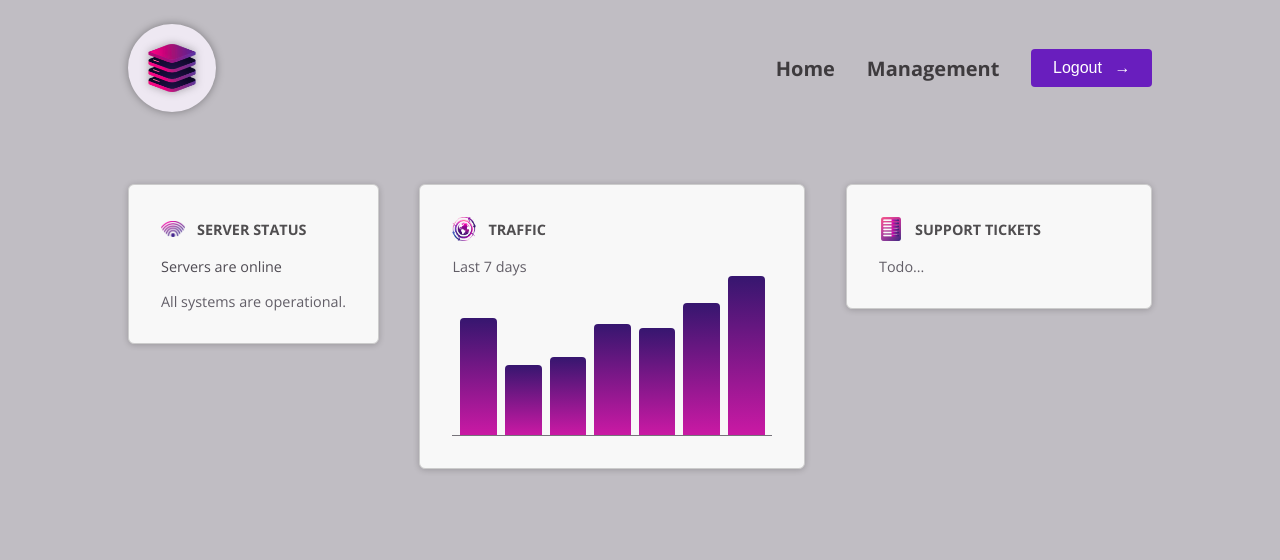
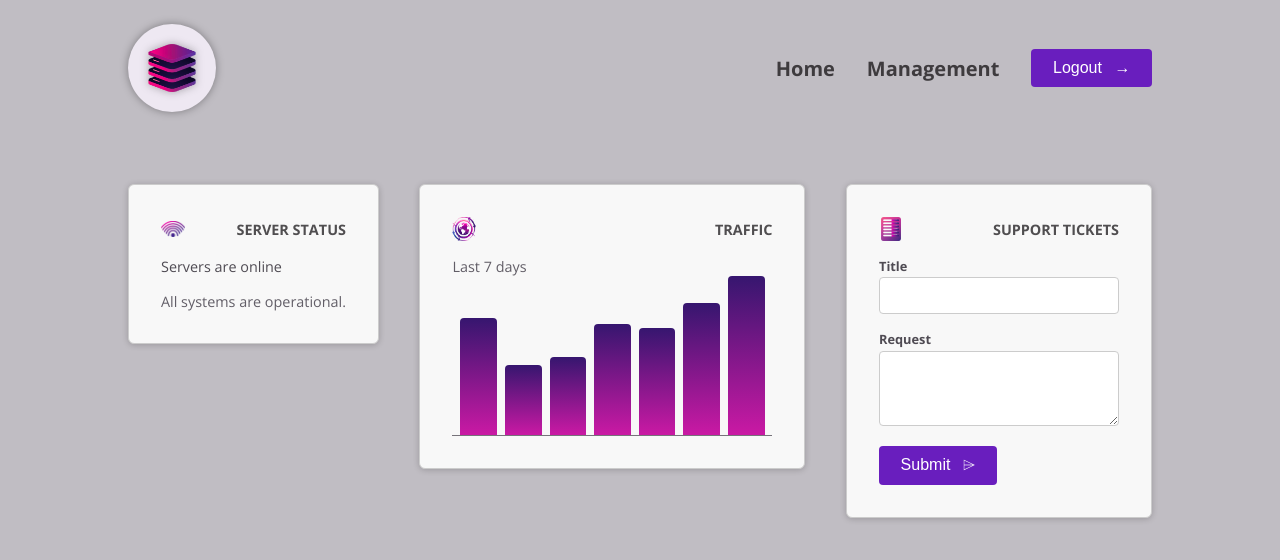
Before and after one commit to khaled-alselwady/server-monitor, an Angular app: page / in a window 1280 px wide. Shown: the top 560 px of the page. Built offline with nearby package versions, Linux system fonts and the light colour scheme.

Commit message:
feat(new-ticket): add new-ticket component

```diff
--- /dev/null
+++ b/src/app/dashboard/tickets/new-ticket/new-ticket.component.html
@@ -0,0 +1,18 @@
+<form>
+  <p>
+    <label for="title">Title</label>
+    <input type="text" name="title" id="title" />
+  </p>
+
+  <p>
+    <label for="request">Request</label>
+    <textarea name="request" id="request" rows="3"></textarea>
+  </p>
+
+  <p>
+    <button>
+      <span> Submit </span>
+      <span class="icon"> ⌲ </span>
+    </button>
+  </p>
+</form>
--- a/src/app/dashboard/tickets/tickets.component.html
+++ b/src/app/dashboard/tickets/tickets.component.html
@@ -1,3 +1,3 @@
-<div id="status">
-  <p>Todo...</p>
+<div id="new-ticket">
+  <app-new-ticket />
 </div>
--- a/src/app/dashboard/tickets/tickets.component.ts
+++ b/src/app/dashboard/tickets/tickets.component.ts
@@ -1,9 +1,10 @@
 import { Component } from '@angular/core';
+import { NewTicketComponent } from "./new-ticket/new-ticket.component";
 
 @Component({
   selector: 'app-tickets',
   standalone: true,
-  imports: [],
+  imports: [NewTicketComponent],
   templateUrl: './tickets.component.html',
   styleUrl: './tickets.component.css'
 })
--- a/src/styles.css
+++ b/src/styles.css
@@ -16,6 +16,59 @@ body {
 main {
   width: 80%;
   margin: 3rem 10%;
+}
+
+header {
+  padding: 0.75rem 0.1rem;
+  display: flex;
+  flex-direction: column;
+  gap: 1rem;
+  justify-content: space-between;
+  align-items: center;
+  font-size: 1rem;
+}
+
+#logo {
+  width: 5.5rem;
+  height: 5.5rem;
+  background-color: #eee8f2;
+  padding: 1.25rem;
+  border-radius: 50%;
+  box-shadow: 0 0 8px rgba(0, 0, 0, 0.35);
+}
+
+#logo img {
+  width: 100%;
+  height: 100%;
+  filter: drop-shadow(0 0 4px rgba(29, 29, 29, 0.35));
+}
+
+nav ul {
+  display: flex;
+  gap: 2rem;
+  list-style: none;
+  align-items: center;
+  padding: 0;
+  margin: 0;
+}
+
+nav ul li a {
+  color: #3e3b3e;
+  text-decoration: none;
+  font-weight: bold;
+}
+
+nav ul li a:hover {
+  color: #77207a;
+}
+
+@media (min-width: 768px) {
+  header {
+    font-size: 1.25rem;
+    flex-direction: row;
+    gap: 0;
+    padding: 1.5rem 10%;
+  }
 }
 
 #dashboard {
@@ -142,3 +195,86 @@ h2 {
     padding: 2rem;
   }
 }
+
+button {
+  display: inline-block;
+  padding: 0.65rem 1.35rem;
+  border-radius: 0.25rem;
+  font-size: 1rem;
+  text-align: center;
+  cursor: pointer;
+  background-color: #691ebe;
+  color: white;
+  border: none;
+}
+
+button:hover {
+  background-color: #551b98;
+}
+
+.icon {
+  display: inline-block;
+  margin-left: 0.5rem;
+  transition: transform 0.2s ease-in-out;
+}
+
+button:hover .icon {
+  transform: translateX(4px);
+}
+
+#tickets {
+  display: flex;
+  flex-direction: column;
+  gap: 1.5rem;
+}
+
+#tickets ul {
+  list-style: none;
+  margin: 0;
+  padding: 0;
+  width: 15rem;
+}
+
+#tickets li {
+  margin: 0.5rem 0;
+}
+
+#tickets p {
+  margin: 0;
+  color: #4f4b53;
+}
+
+#tickets h2 {
+  margin: 0;
+  font-size: 1.1rem;
+  color: #38343c;
+}
+
+#new-ticket {
+  width: 15rem;
+}
+
+@media (min-width: 768px) {
+  #tickets {
+    flex-direction: row;
+  }
+}
+
+#new-ticket label {
+  display: block;
+  font-size: 0.8rem;
+  font-weight: bold;
+  margin-bottom: 0.15rem;
+  color: #4f4b53;
+}
+
+#new-ticket input,
+#new-ticket textarea {
+  width: 100%;
+  padding: 0.5rem;
+  border: 1px solid #ccc;
+  border-radius: 4px;
+  font: inherit;
+  font-size: 0.9rem;
+  color: #4f4b53;
+}
```
Also changed, not shown: src/app/dashboard/tickets/new-ticket/new-ticket.component.ts (added, +9 -0 lines), src/app/dashboard/tickets/new-ticket/new-ticket.component.css (added).
